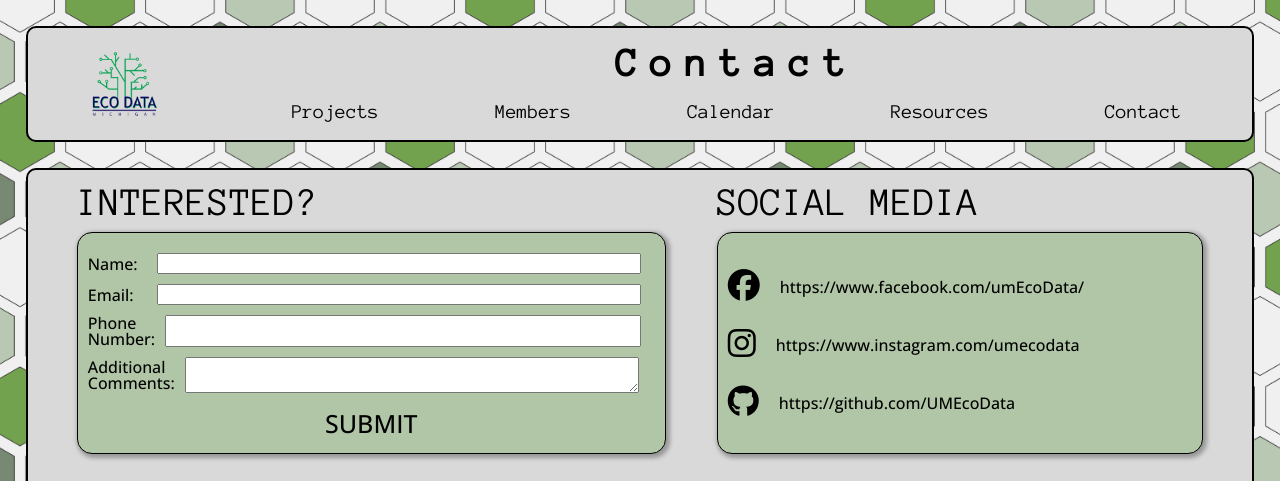
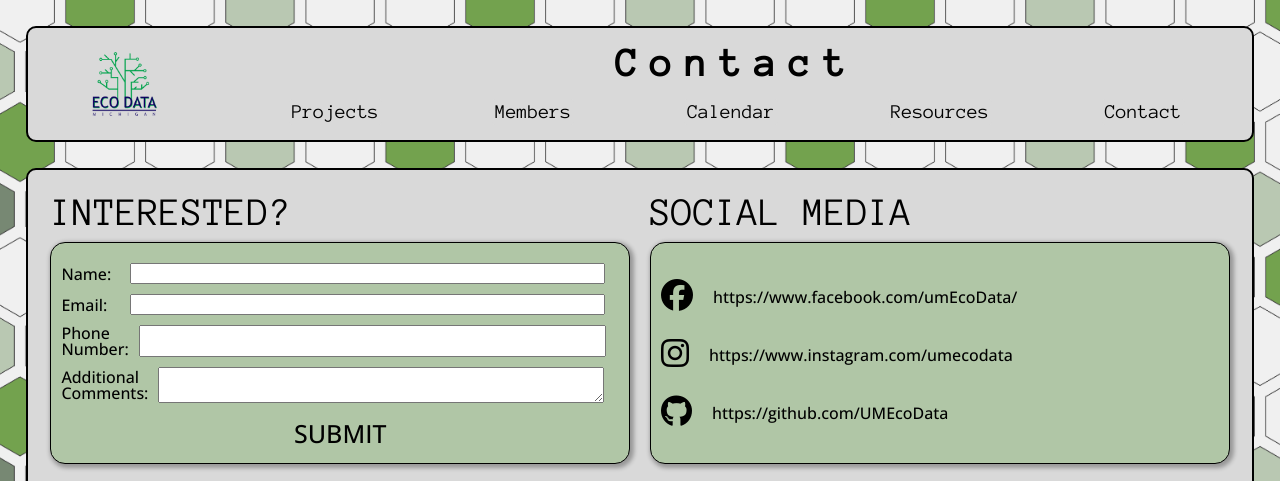
Before and after one commit to UMEcoData/website, a plain HTML site: page contact.html in a window 1280 px wide. Shown: the top 481 px of the page. Drawn offline with nearby package versions, Linux system fonts and the light colour scheme.

Commit message:
contact page ingle column

```diff
--- a/css/style.css
+++ b/css/style.css
@@ -302,15 +302,14 @@ p {
 /*contact*/
 .contact_page {
   display: grid;
-  grid-template-columns: 0vw 46vw 4vw 38vw 0vw;
-  grid-template-rows: 2;
+  grid-template-columns: 1fr;
   justify-content: center;
   align-items: center;
+  row-gap: 30px;
+  padding: 10px;
 }
 
 .interest {
-  grid-column: 2;
-  grid-row: 1;
   font-family: "Open Sans", sans-serif;
 }
 
@@ -375,8 +374,6 @@ input[type="email"] {
 }
 
 .socials {
-  grid-column: 4;
-  grid-row: 1;
   font-family: "Open Sans", sans-serif;
 }
 
@@ -416,10 +413,7 @@ input[type="email"] {
 }
 
 .leadership {
-  grid-column: 1/5;
-  grid-row: 2;
   font-family: "Open Sans", sans-serif;
-  margin-top: 30px;
 }
 
 .leadershipContent {
@@ -494,8 +488,9 @@ input[type="email"] {
   width: 100%;
   border-radius: 50px;
 }
+
 .projects ul li .project_img:hover {
- opacity: 0.4;
+  opacity: 0.4;
 }
 
 .projects ul li a {
@@ -852,4 +847,13 @@ input[type="email"] {
     grid-template-columns: 1fr 1fr;
     align-items: center;
   }
+
+  .contact_page {
+    grid-template-columns: 1fr 1fr;
+    column-gap: 20px;
+  }
+
+  .leadership {
+    grid-column: 1/3;
+  }
 }
```
